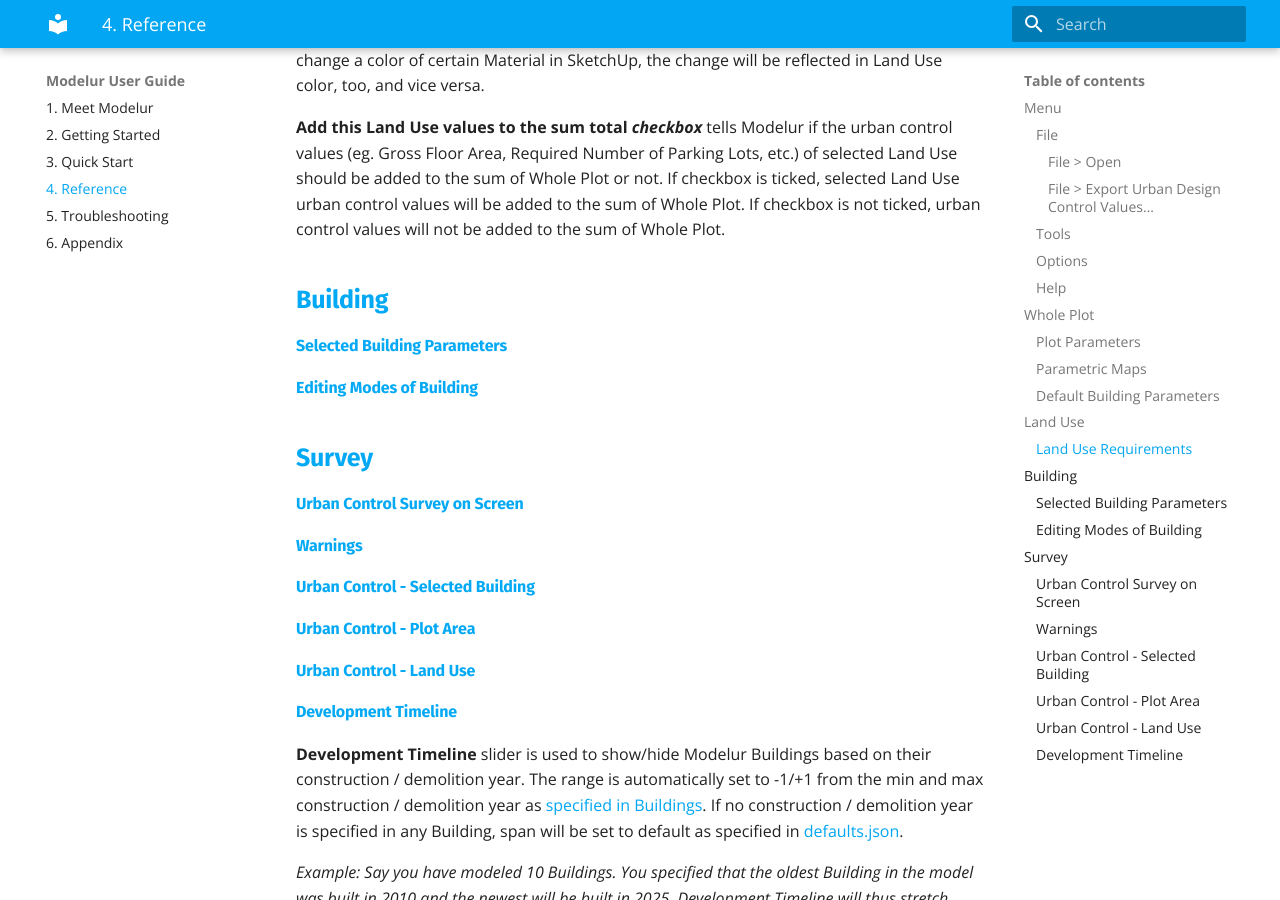
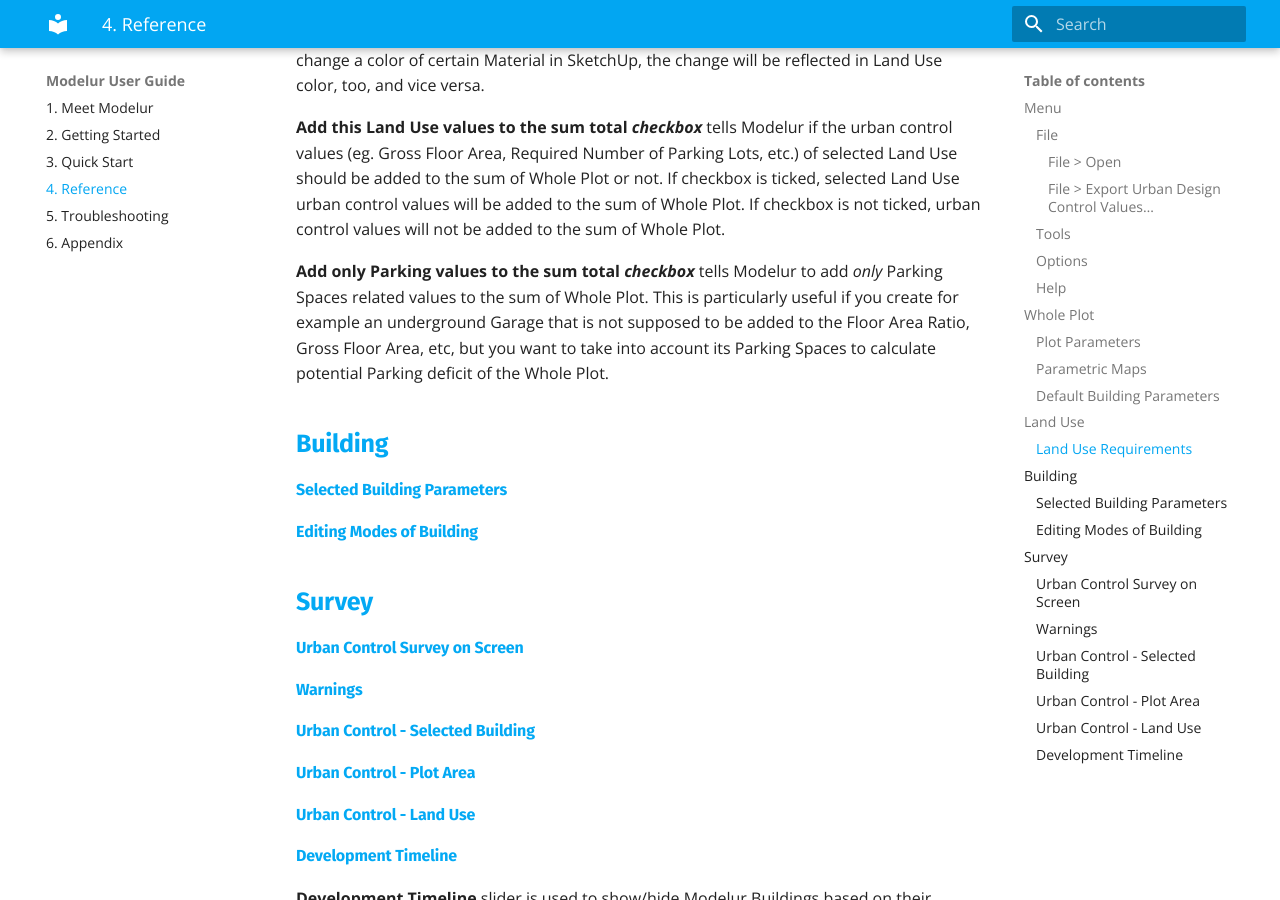
Before and after one commit to Modelur/docs, an MkDocs documentation site: the page built from docs/reference.md, in a window 1280 px wide and 900 px high, scrolled down 2790 px. Built offline with MkDocs 1.6.1 and Material for MkDocs 9.7.7, drawn with Linux system fonts in a browser that asks for light colours; old or Windows-style settings are respelled for this version of MkDocs.

Commit message:
Added some more Land Use usage description

```diff
--- a/docs/reference.md
+++ b/docs/reference.md
@@ -58,6 +58,8 @@
 
 **Add this Land Use values to the sum total _checkbox_** tells Modelur if the urban control values (eg. Gross Floor Area, Required Number of Parking Lots, etc.) of selected Land Use should be added to the sum of Whole Plot or not. If checkbox is ticked, selected Land Use urban control values will be added to the sum of Whole Plot. If checkbox is not ticked, urban control values will not be added to the sum of Whole Plot.
 
+**Add only Parking values to the sum total _checkbox_** tells Modelur to add _only_ Parking Spaces related values to the sum of Whole Plot. This is particularly useful if you create for example an underground Garage that is not supposed to be added to the Floor Area Ratio, Gross Floor Area, etc, but you want to take into account its Parking Spaces to calculate potential Parking deficit of the Whole Plot.
+
 Building
 --------
 
```
Also changed, not shown: docs/troubleshooting.md (+2 -0 lines).
